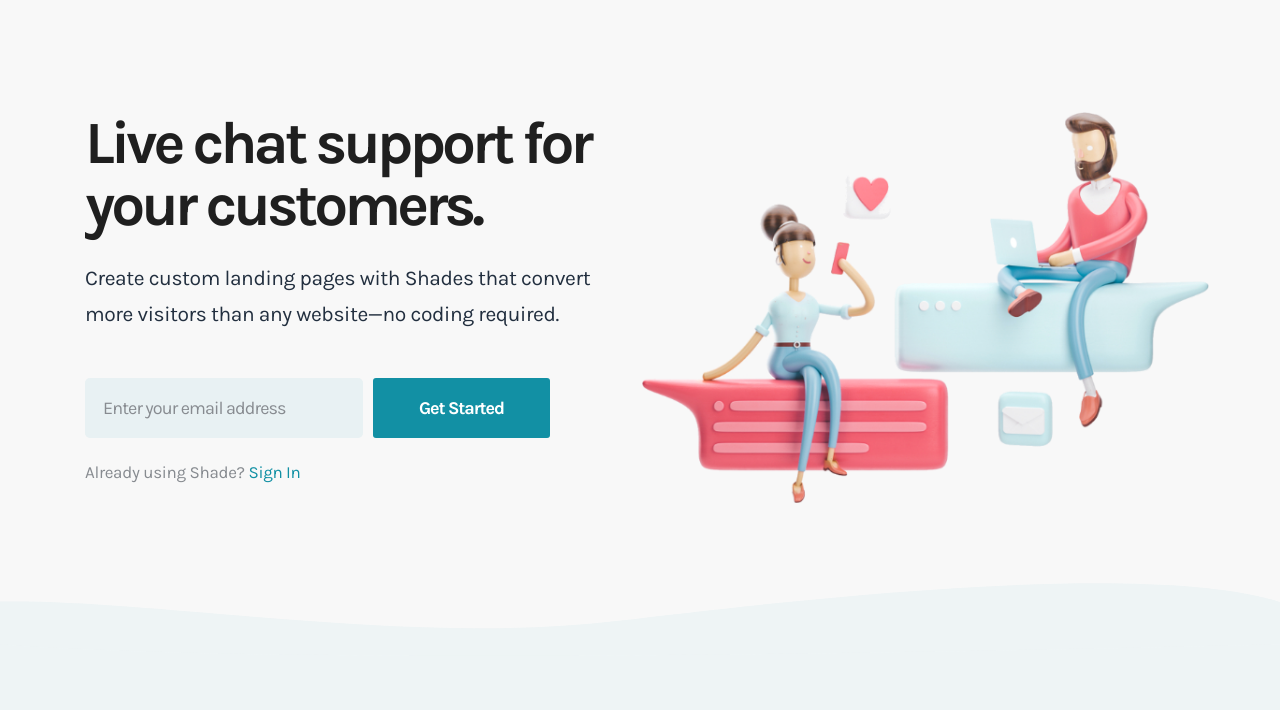
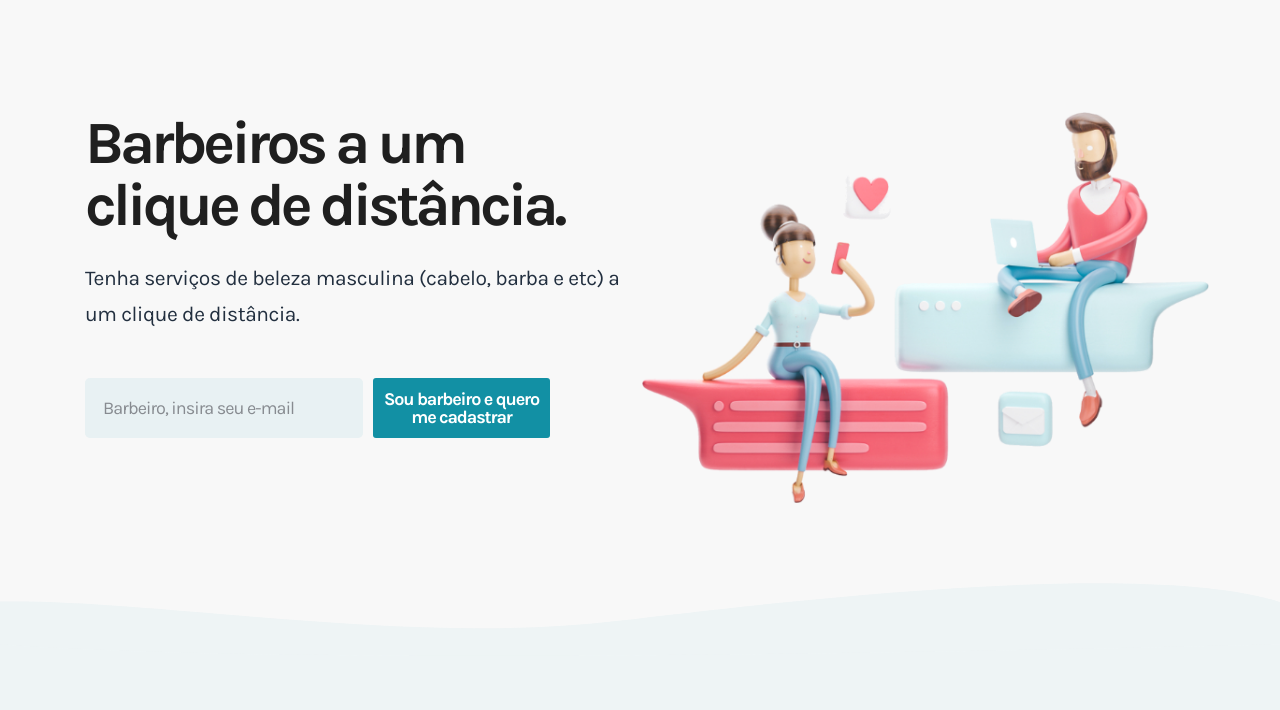
Before and after one commit to barbeirosapp/site, a plain HTML site: page index.html in a window 1280 px wide. Shown: the part 70-780 px from the top of the page. Drawn offline with Linux system fonts and the light colour scheme; a script that the page names is missing.

Commit message:
Mudanças simples no site
Mudanças simples no site

```diff
--- a/index.html
+++ b/index.html
@@ -95,16 +95,15 @@
         </div>
         <div class="col-lg-6 order-lg-1">
           <div class="hero-content">
-            <h1>Live chat support for your customers.</h1>
-            <p>Create custom landing pages with Shades that convert more visitors than any website—no coding required.
+            <h1>Barbeiros a um clique de distância.</h1>
+            <p>Tenha serviços de beleza masculina (cabelo, barba e etc) a um clique de distância.
             </p>
             <div class="hero-form">
               <form action="">
                 <div class="form-group">
-                  <input type="text" class="form-control" placeholder="Enter your email address">
-                  <button class="submit-btn">Get Started</button>
+                  <input type="text" class="form-control" placeholder="Barbeiro, insira seu e-mail">
+                  <button class="submit-btn">Sou barbeiro e quero me cadastrar</button>
                 </div>
-                <p class="form-text">Already using Shade? <a href="" class="link">Sign In</a></p>
               </form>
             </div>
           </div>
```
